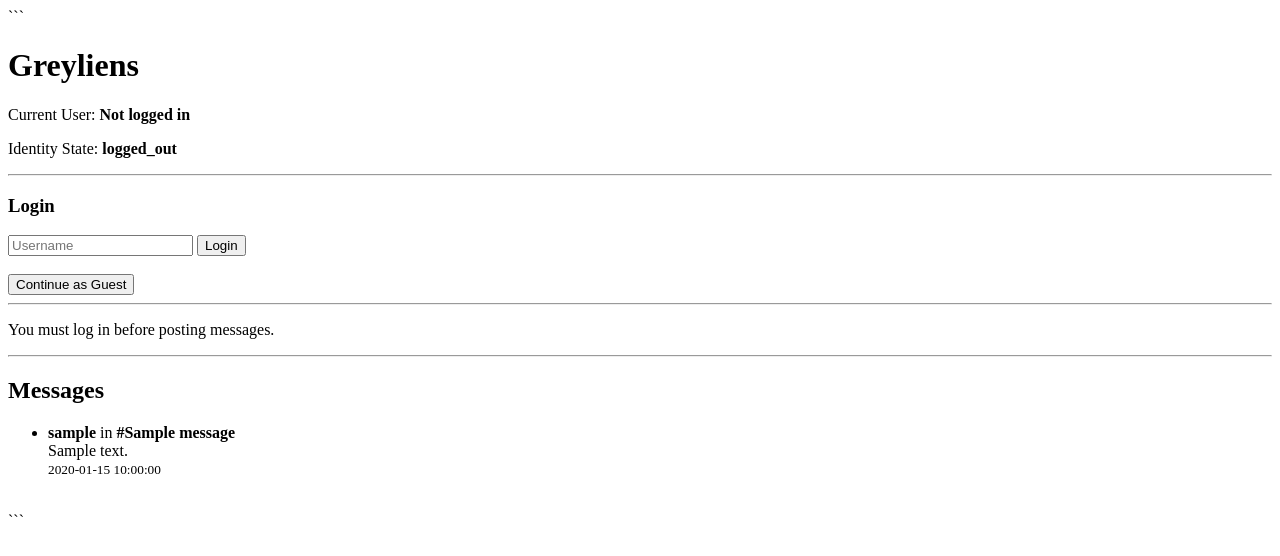
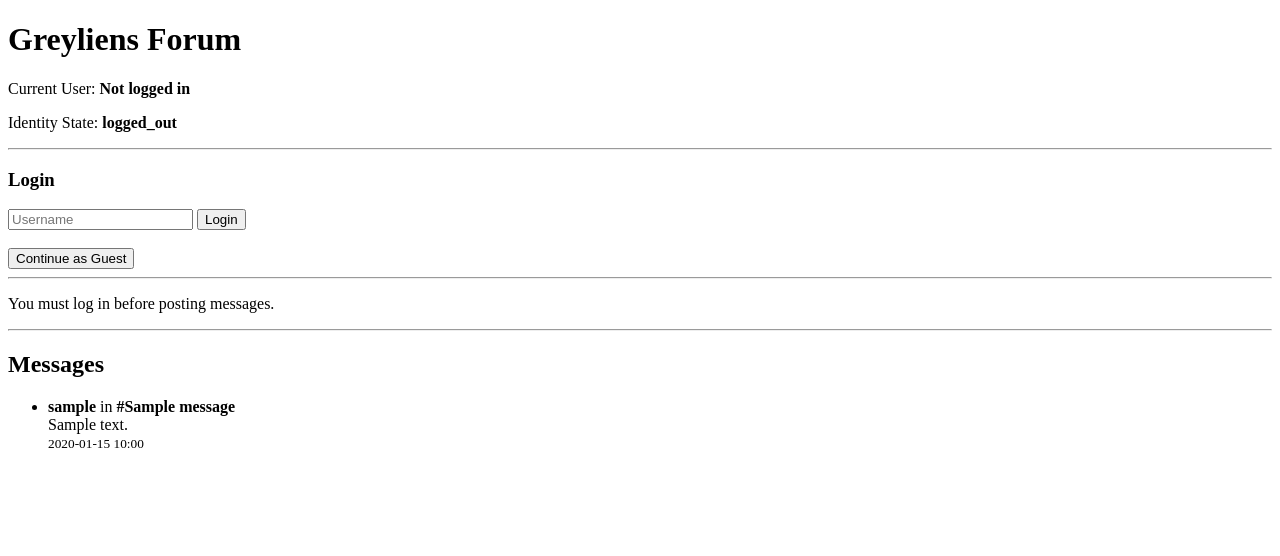
Before and after one commit to Kappibw/greyliens, a Flask app: page / in a window 1280 px wide. Shown: the top 556 px of the page. Run offline with Flask 3, Linux system fonts and the light colour scheme; a database or web service that is not in the repository returns one stand-in record (values such as "Sample title"); some libraries are stand-ins or nearby versions.

Commit message:
Fix channel display and polish UI

````diff
--- a/templates/forum.html
+++ b/templates/forum.html
@@ -1,13 +1,11 @@
 <!DOCTYPE html>
-
 <html>
 <head>
-    <title>Greyliens </title>
+    <title>Greyliens Forum</title>
 </head>
 <body>
 
-```
-<h1>Greyliens </h1>
+<h1>Greyliens Forum</h1>
 
 <!-- User Information -->
 <p>
@@ -89,20 +87,27 @@
 
     <ul>
         {% for msg in messages %}
-            <li>
+            <li style="margin-bottom: 12px;">
+
                 <strong>{{ msg[2] }}</strong>
                 in
                 <strong>#{{ msg[3] }}</strong>
+
                 <br>
 
                 {{ msg[1] }}
 
                 <br>
 
-                <small>{{ msg[4] }}</small>
+                <small>
+                    {% if msg[4] %}
+                        {{ msg[4].strftime('%Y-%m-%d %H:%M') }}
+                    {% else %}
+                        No timestamp
+                    {% endif %}
+                </small>
+
             </li>
-
-            <br>
         {% endfor %}
     </ul>
 
@@ -111,7 +116,6 @@
     <p>No messages yet.</p>
 
 {% endif %}
-```
 
 </body>
 </html>
````
Also changed, not shown: 1 other file.
